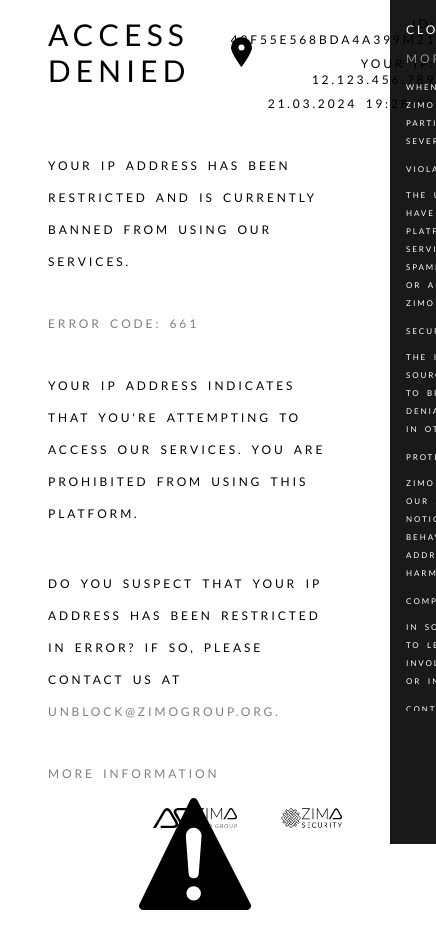
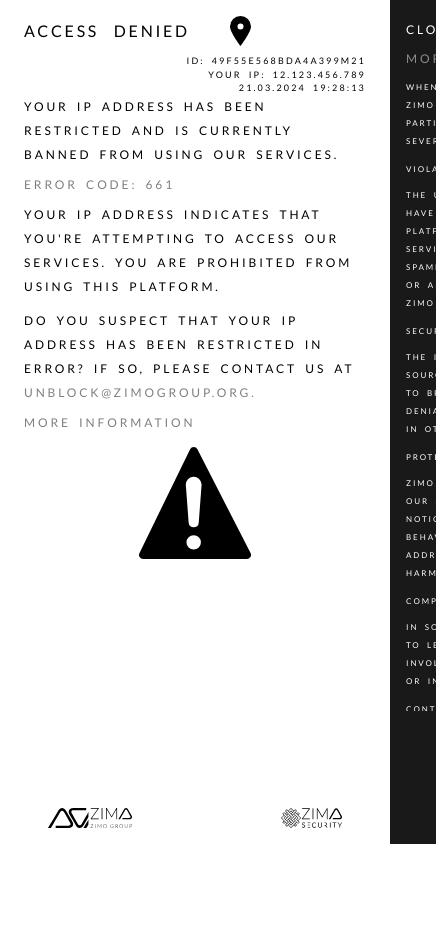
Before and after one commit to HisamNasir/Access-Denied, a Next.js app: page / in a window 390 px wide. Shown: the whole page, 436 px wide, since content can reach past the window. After the commit the page ends 844 px from the top, so only its background shows below. Built offline with nearby package versions, Linux system fonts and the light colour scheme.

Commit message:
Update page.tsx

```diff
--- a/app/page.tsx
+++ b/app/page.tsx
@@ -5,10 +5,10 @@
 export default function Home() {
   return (
     <main>
-      <div className=" relative font px-12 py-4 md:px-16 md:py-8 lg:px-18 lg:py-10 2xl:px-20 2xl:py-12 space-y-[38px] md:space-y-[48px] lg:space-y-[45px] 2xl:space-y-[70px]">
-        <div className=" flex justify-between">
+      <div className=" relative font px-6 sm:px-12 py-4 md:px-16 md:py-8 lg:px-18 lg:py-10 2xl:px-20 2xl:py-12 sm:space-y-[38px] md:space-y-[48px] lg:space-y-[45px] 2xl:space-y-[70px]">
+        <div className=" md:flex space-y-2 justify-between">
           <div className=" max-h-min flex items-center gap-10 md:gap-12 lg:gap-16 xl:gap-20 2xl:gap-[100px]">
-            <h1 className=" text-3xl md:text-4xl lg:text-5xl xl:text-6xl 2xl:text-[65px]">
+            <h1 className=" sm:text-3xl md:text-4xl lg:text-5xl xl:text-6xl 2xl:text-[65px]">
               Access Denied
             </h1>
             <Image
@@ -19,7 +19,7 @@
               src={"/location.svg"}
             />
           </div>
-          <div className=" space-y-2 text-xs text-end ">
+          <div className=" sm:space-y-2 text-[9px] lg:text-xs text-end ">
             <p>ID: 49f55e568bda4a399m21</p>
             <p>YOUR IP: 12.123.456.789</p>
             <p>
@@ -29,19 +29,19 @@
           </div>
         </div>
         <div className=" flex max-md:flex-col justify-center items-center gap-4">
-          <div className="space-y-[38px] md:space-y-[48px] lg:space-y-[45px] 2xl:space-y-[70px] ">
-            <p className=" leading-8  xl:leading-[40px] 2xl:leading-[48px]  text-xs lg:text-sm xl:text-md 2xl:text-xl">
+          <div className=" space-y-[10px] sm:space-y-[38px] md:space-y-[48px] lg:space-y-[45px] 2xl:space-y-[70px] ">
+            <p className="  leading-6 sm:leading-8  xl:leading-[40px] 2xl:leading-[48px]  text-xs lg:text-sm xl:text-md 2xl:text-xl">
               YOUR IP ADDRESS HAS BEEN RESTRICTED AND IS CURRENTLY BANNED FROM
               USING OUR SERVICES.
             </p>
             <p className=" opacity-50 text-xs lg:text-md xl:text-lg 2xl:text-xl">
               Error Code: 661
             </p>
-            <p className=" leading-8  xl:leading-[40px] 2xl:leading-[48px]  text-xs lg:text-sm xl:text-md 2xl:text-xl xl:w-[70%]">
+            <p className="  leading-6 sm:leading-8  xl:leading-[40px] 2xl:leading-[48px]  text-xs lg:text-sm xl:text-md 2xl:text-xl xl:w-[70%]">
               YOUR IP ADDRESS INDICATES THAT YOU&apos;RE ATTEMPTING TO ACCESS
               OUR SERVICES. YOU ARE PROHIBITED FROM USING THIS PLATFORM.
             </p>
-            <p className=" leading-8  xl:leading-[40px] 2xl:leading-[48px]  text-xs lg:text-sm xl:text-md 2xl:text-xl xl:w-[70%]">
+            <p className="  leading-6 sm:leading-8  xl:leading-[40px] 2xl:leading-[48px]  text-xs lg:text-sm xl:text-md 2xl:text-xl xl:w-[70%]">
               Do you suspect that your IP address has been restricted in error?
               If so, please contact us at{" "}
               <Link
@@ -62,7 +62,7 @@
           />
         </div>
       </div>
-      <div className="flex absolute bottom-0 px-12 py-4 md:px-16 md:py-8 lg:px-18 lg:py-10 2xl:px-20 2xl:py-12 w-full justify-center">
+      <div className="flex absolute bottom-0 px-12 py-4 md:px-16 md:py-8 lg:px-18 lg:py-10 2xl:px-20 2xl:py-12 w-full sm:justify-center">
         <Image
           width={46}
           height={65}
```
